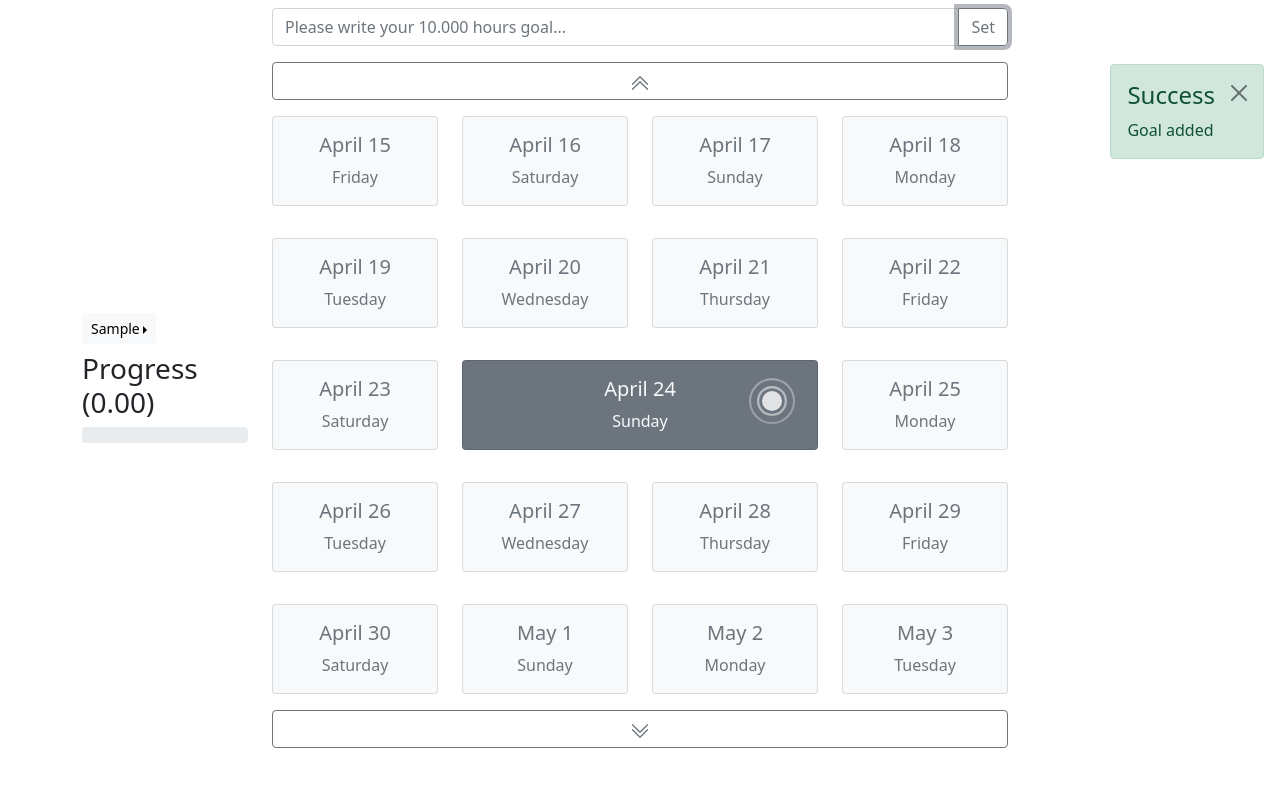
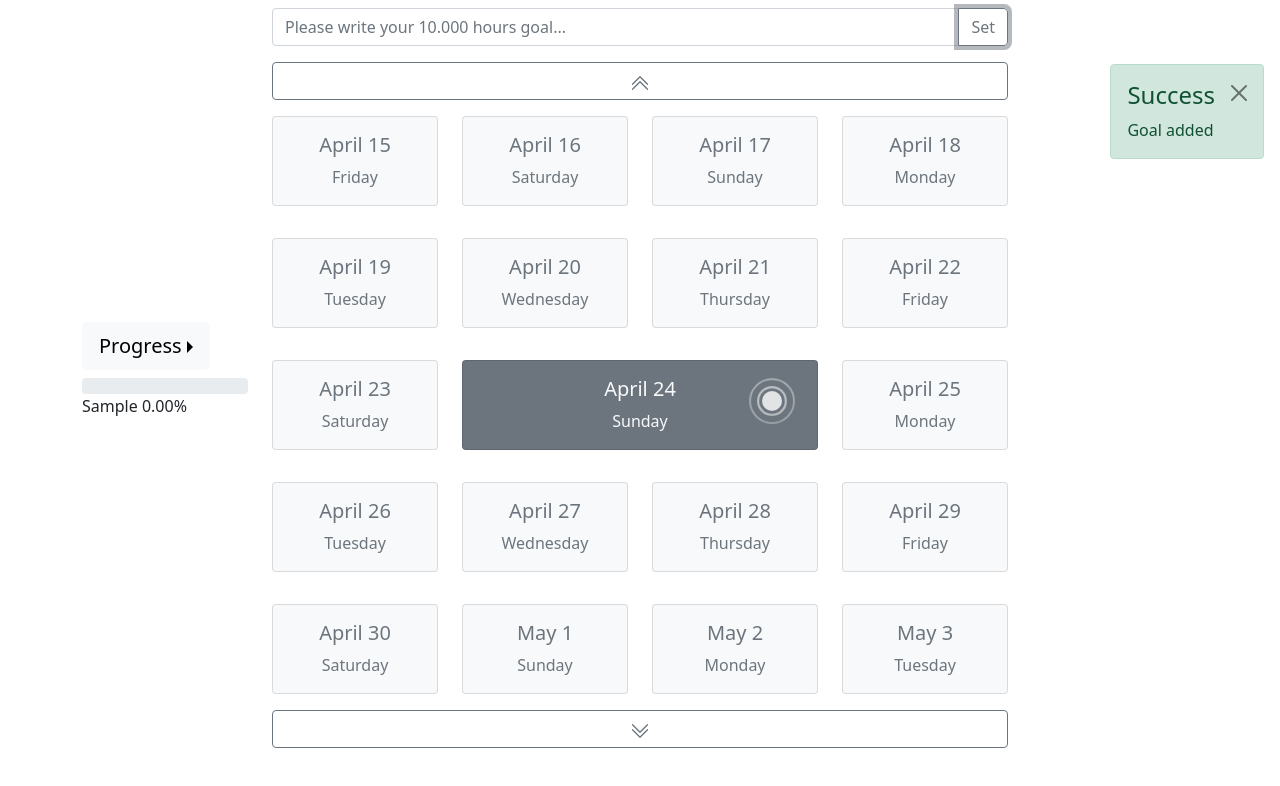
Before and after one commit to ktmrlky/ten-thousand, a React (Create React App) app: page / in a window 1280 px wide. Both pictures are taken after typing "Sample" into the empty fields and a click on the button "Set". Shown: the top 786 px of the page. Built offline with nearby package versions, Linux system fonts and the light colour scheme.

Commit message:
last configuration added

```diff
--- a/src/components/LeftProgressBar.js
+++ b/src/components/LeftProgressBar.js
@@ -17,7 +17,12 @@ const LeftProgressBar = () => {
   }, [goals, activeGoal]);
 
   const progressInstance = (
-    <ProgressBar now={now} label={`${now}%`} variant="secondary" animated />
+    <ProgressBar
+      now={now.toFixed(2)}
+      label={`${now.toFixed(2)}%`}
+      variant="secondary"
+      animated
+    />
   );
 
   const handleActiveGoal = (selectedGoal) => {
@@ -34,9 +39,9 @@ const LeftProgressBar = () => {
     <>
       <DropdownButton
         drop="end"
-        size="sm"
+        size="lg"
         variant="light"
-        title={activeGoal}
+        title="Progress"
         className="mb-2"
       >
         {goals.map((goal, index) => (
@@ -51,8 +56,13 @@ const LeftProgressBar = () => {
       </DropdownButton>
       {activeGoal !== "Select Goal" && (
         <>
-          <h3>Progress ({now.toFixed(2)})</h3>
-          <span className="mt-3">{progressInstance}</span>
+          <span className="mt-1">{progressInstance}</span>
+          <p>
+            {activeGoal.length > 15
+              ? activeGoal.slice(0, 15) + "..."
+              : activeGoal}{" "}
+            {now.toFixed(2)}%
+          </p>
         </>
       )}
     </>
--- a/src/contexts/GoalContext.js
+++ b/src/contexts/GoalContext.js
@@ -62,7 +62,7 @@ export function GoalProvider(props) {
     const goals = JSON.parse(localStorage.getItem("goals"));
     const goal = goals.find((obj) => obj.goal === activity.goal);
     if (goal) {
-      const activityRatio = (parseInt(activity.hours) / 10000) * 100;
+      const activityRatio = (parseFloat(activity.hours) / 10000) * 100;
       console.log(activityRatio);
       if (type === "add") {
         if (goal.goalProgress === 0) {
```
